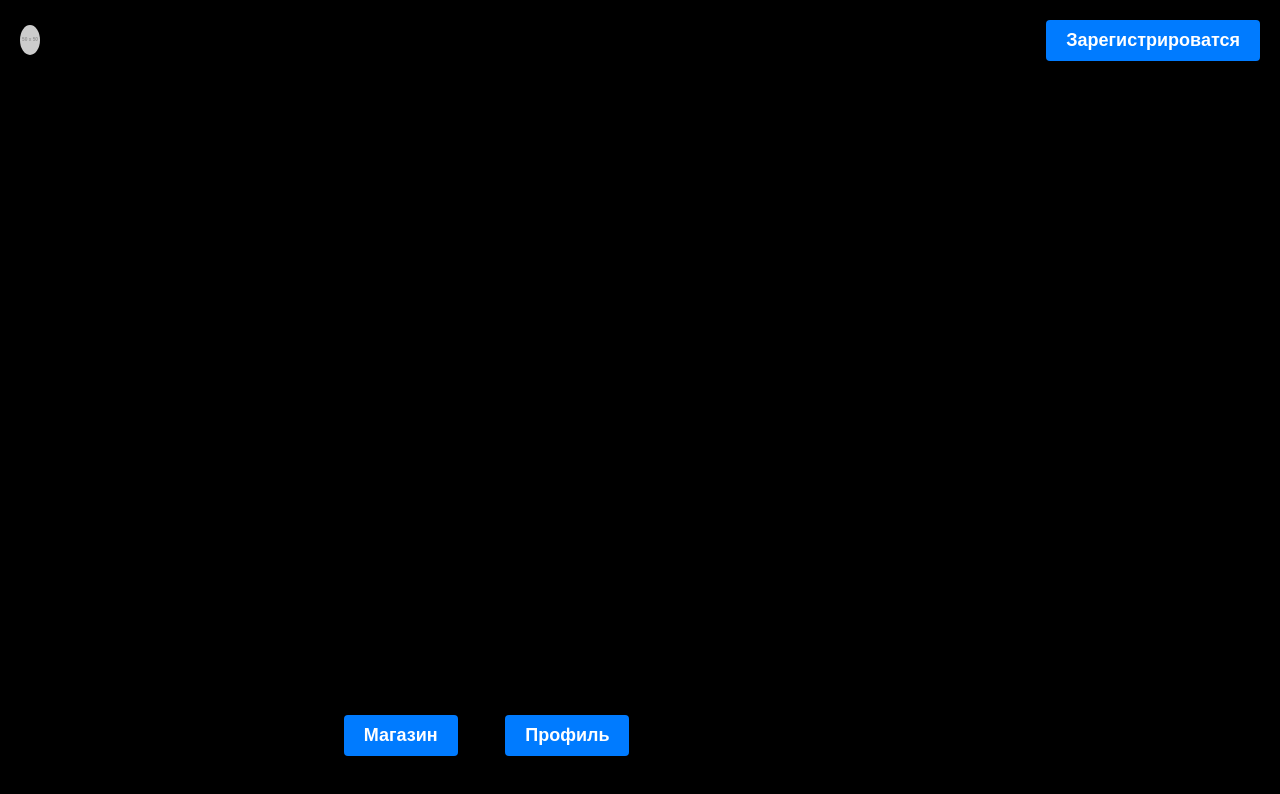
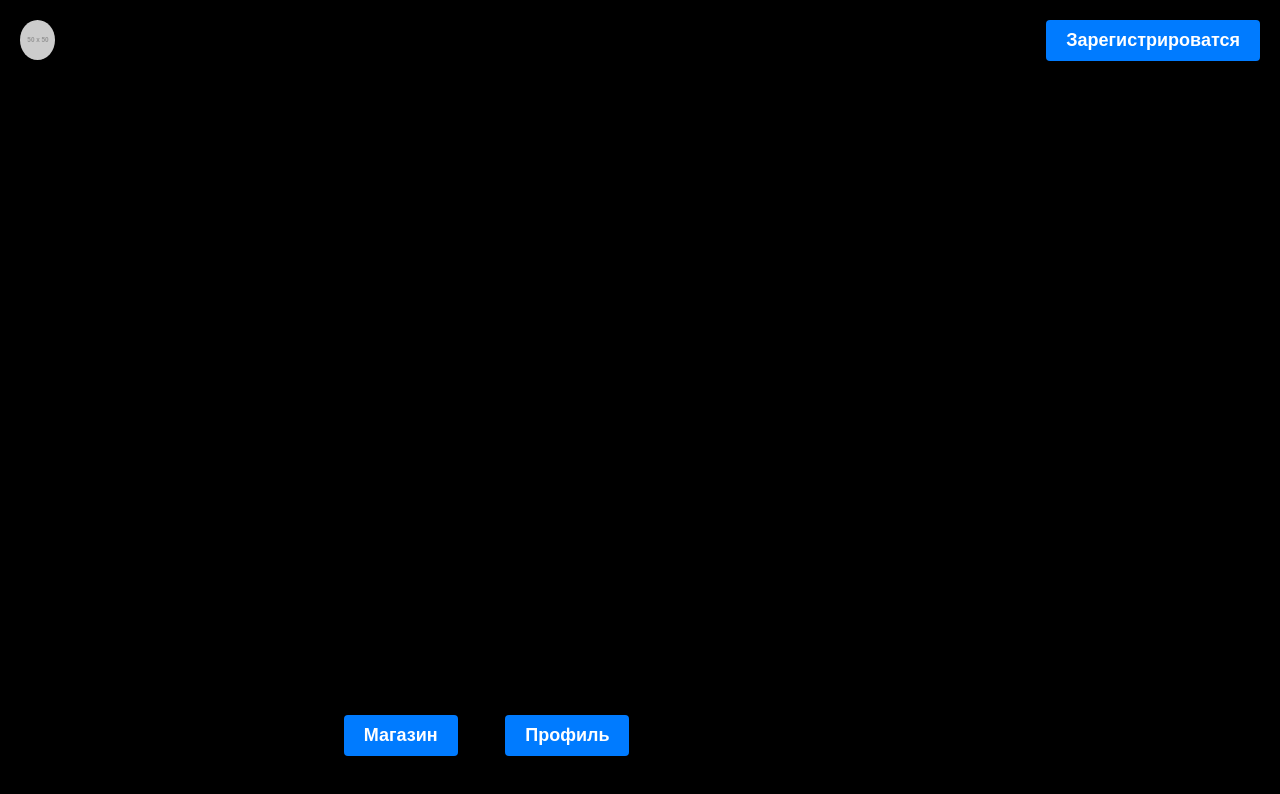
Before and after one commit to Noskash/tradein, a React (Create React App) app: page / in a window 1280 px wide. Shown: the top 794 px of the page. Built offline with nearby package versions, Linux system fonts and the light colour scheme.

Commit message:
первый коммит

```diff
--- a/src/assests/header/header.css
+++ b/src/assests/header/header.css
@@ -13,8 +13,8 @@
 }
 
 .logo {
-    height: 30px;
-    width: 20px;
+    height: 40px;
+    width: 35px;
     object-fit: cover;
     border-radius: 50%;
 }
```
